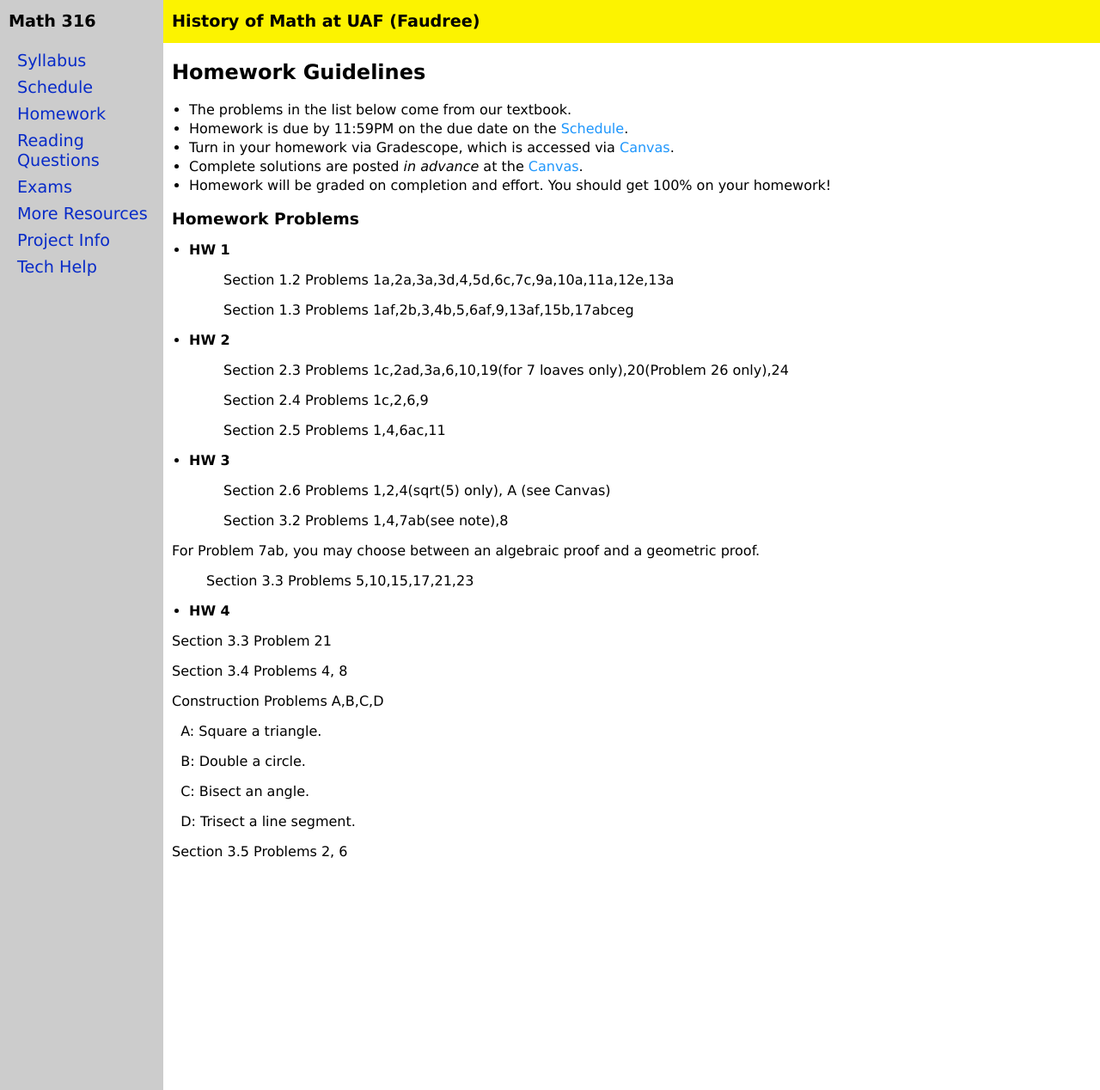
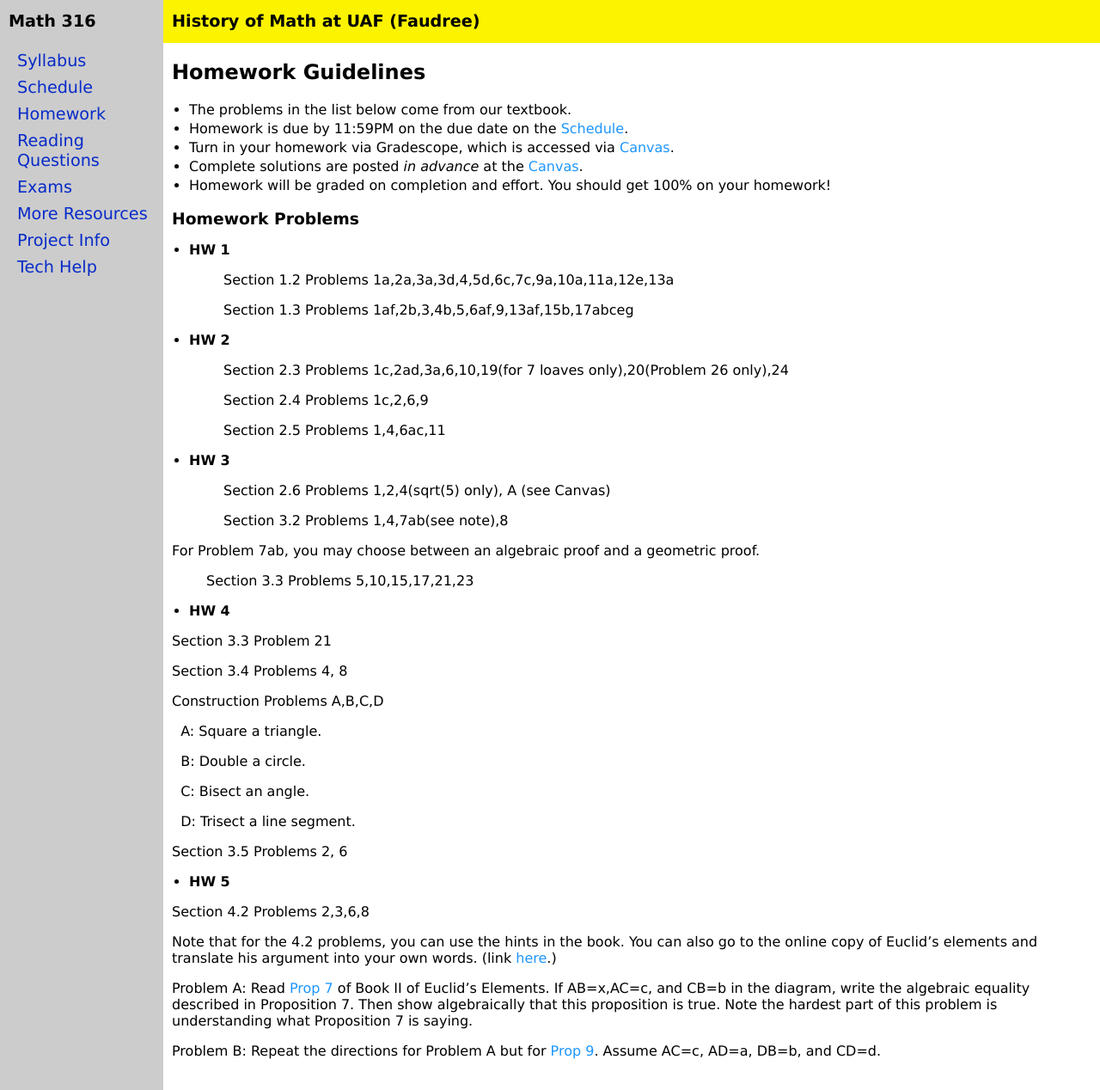
Before and after one commit to jrfaudree/HOM, a Jekyll site: the page built from homework.md, in a window 1280 px wide and 1268 px high. Shown: the whole window at 86% size. Built offline with Jekyll 4.4.1, drawn with Linux system fonts in a browser that asks for light colours.

Commit message:
Update homework.md

```diff
--- a/homework.md
+++ b/homework.md
@@ -55,3 +55,13 @@ Section 3.3 Problems 5,10,15,17,21,23
 
 
 Section 3.5 Problems 2, 6
+
+* **HW 5**
+
+Section 4.2 Problems 2,3,6,8
+
+Note that for the 4.2 problems, you can use the hints in the book. You can also go to the online copy of Euclid's elements and translate his argument into your own words. (link [here](http://aleph0.clarku.edu/~djoyce/elements/elements.html).)
+
+Problem A: Read [Prop 7](http://aleph0.clarku.edu/~djoyce/elements/bookII/propII7.html) of Book II of Euclid's Elements. If AB=x,AC=c, and CB=b in the diagram, write the algebraic equality described in Proposition 7. Then show algebraically that this proposition is true. Note the hardest part of this problem is understanding what Proposition 7 is saying.
+
+Problem B: Repeat the directions for Problem A but for [Prop 9](http://aleph0.clarku.edu/~djoyce/elements/bookII/propII9.html). Assume AC=c, AD=a, DB=b, and CD=d.
```
